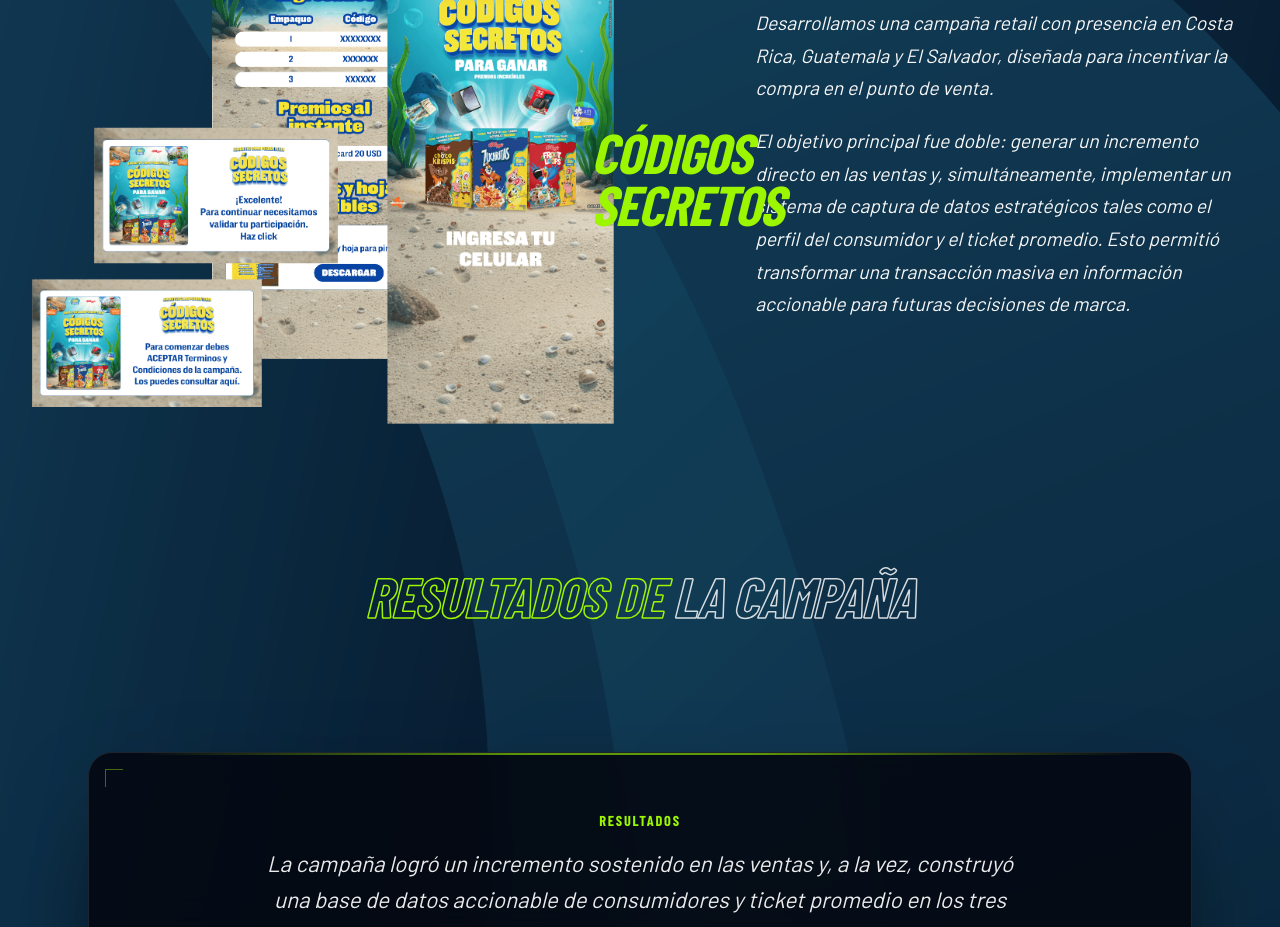
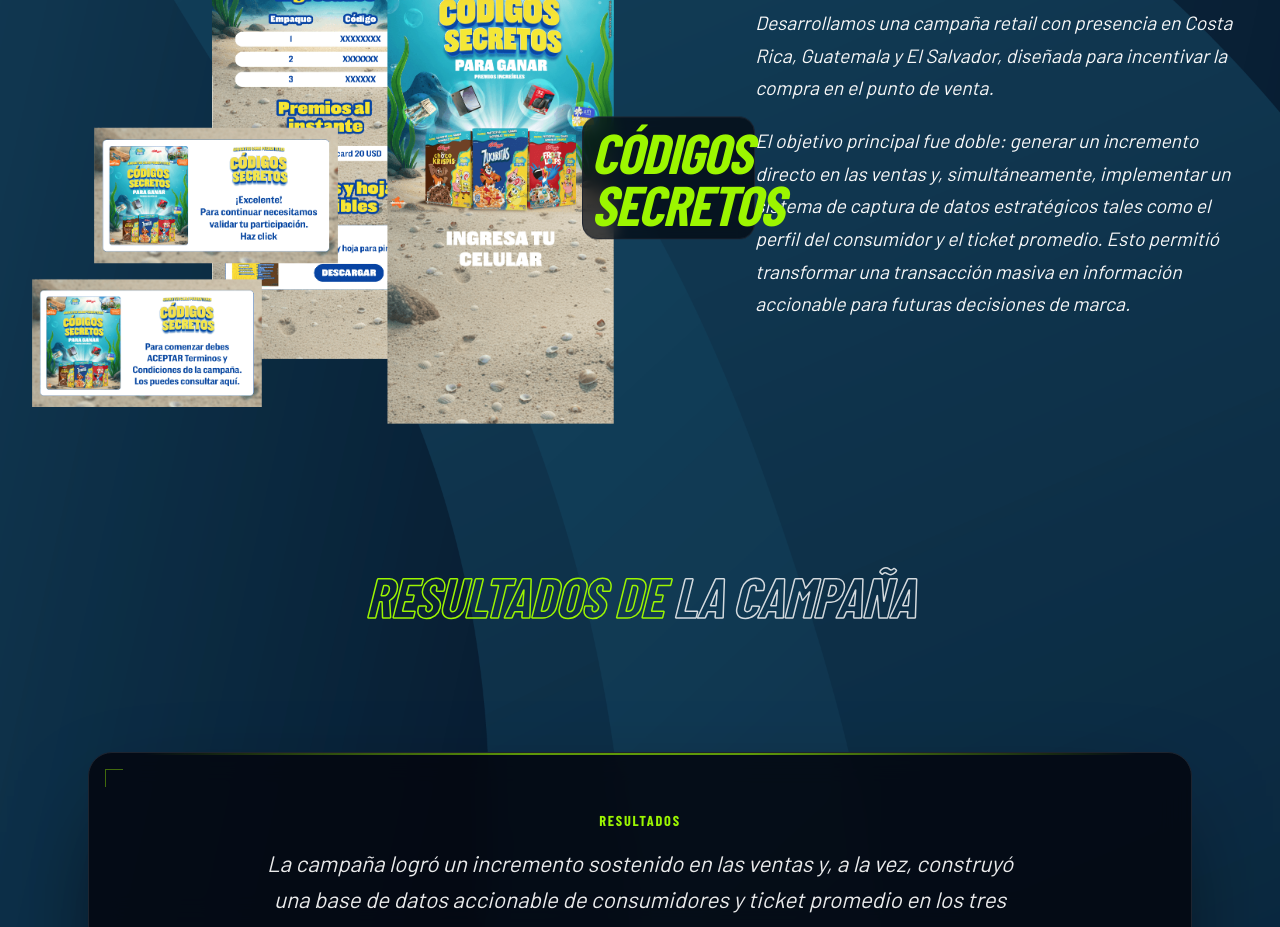
Before and after one commit to kubbox-dev/sitio_kubbox, a React (Vite) app: page /proyectos/kelloggs in a window 1280 px wide. Shown: the part 1100-2027 px from the top of the page. Built offline with nearby package versions, Linux system fonts and the light colour scheme; a web font is replaced by a local one.

Commit message:
feat(proyectos): enhance title styling in StatementBlock component with background effects

```diff
--- a/src/components/sections/proyectos/blocks/StatementBlock.jsx
+++ b/src/components/sections/proyectos/blocks/StatementBlock.jsx
@@ -27,7 +27,7 @@
 
             <motion.h2
               variants={rise}
-              className="relative mt-[clamp(1rem,4vw,1.5rem)] [font-family:var(--font-display)] text-[clamp(2.2rem,5.5vw,3.5rem)] font-black italic uppercase leading-[0.92] tracking-[-0.025em] min-[900px]:absolute min-[900px]:left-full min-[900px]:top-[60%] min-[900px]:mt-0 min-[900px]:w-[clamp(8.5rem,12vw,12.5rem)] min-[900px]:-translate-x-[15%] min-[900px]:-translate-y-1/2 min-[900px]:text-center"
+              className="relative mt-[clamp(1rem,4vw,1.5rem)] [font-family:var(--font-display)] text-[clamp(2.2rem,5.5vw,3.5rem)] font-black italic uppercase leading-[0.92] tracking-[-0.025em] before:absolute before:inset-[-0.6rem] before:-z-10 before:rounded-[1rem] before:border before:[background:oklch(0.13_0.020_260_/_0.72)] before:[backdrop-filter:blur(8px)] before:[border-color:oklch(0.26_0.022_260)] min-[900px]:absolute min-[900px]:left-full min-[900px]:top-[60%] min-[900px]:mt-0 min-[900px]:w-[clamp(8.5rem,12vw,12.5rem)] min-[900px]:-translate-x-[15%] min-[900px]:-translate-y-1/2 min-[900px]:text-center"
               style={{ color: 'var(--c-lime)' }}
             >
               {titleLime}
```
